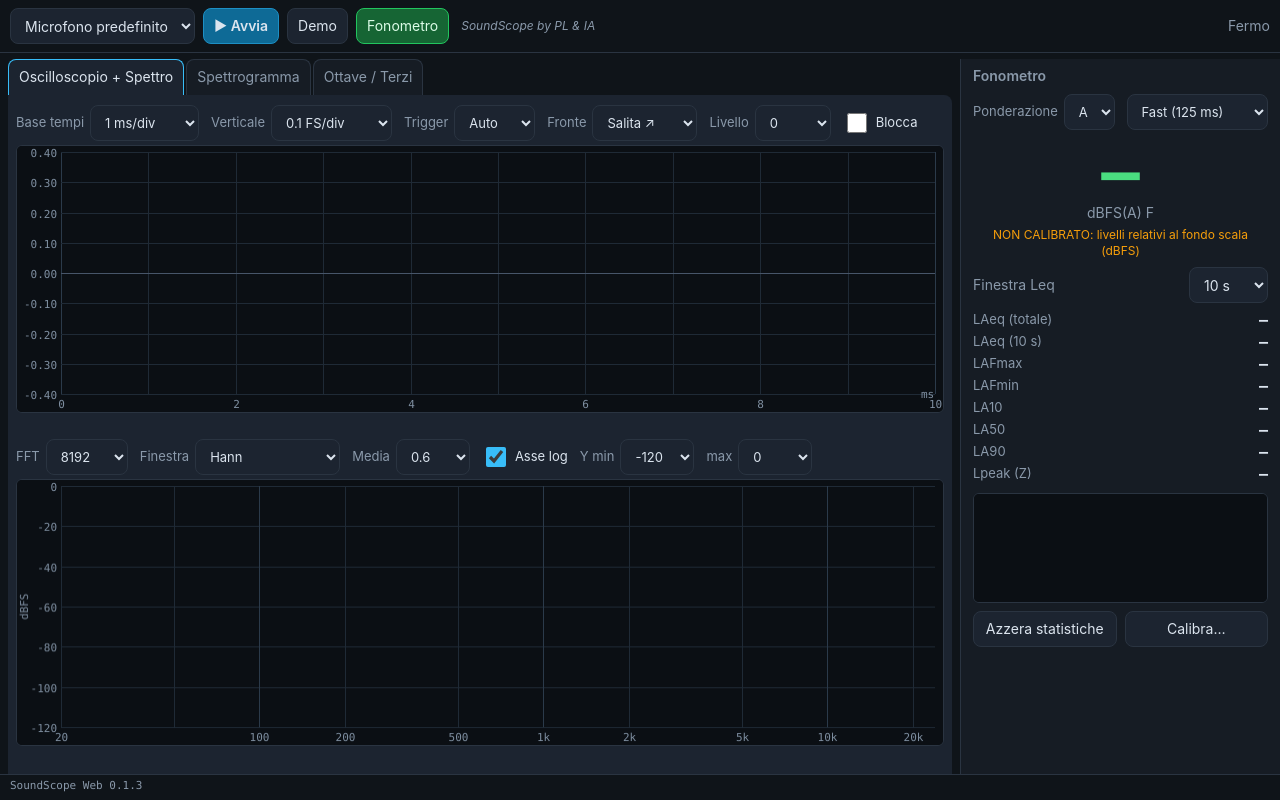
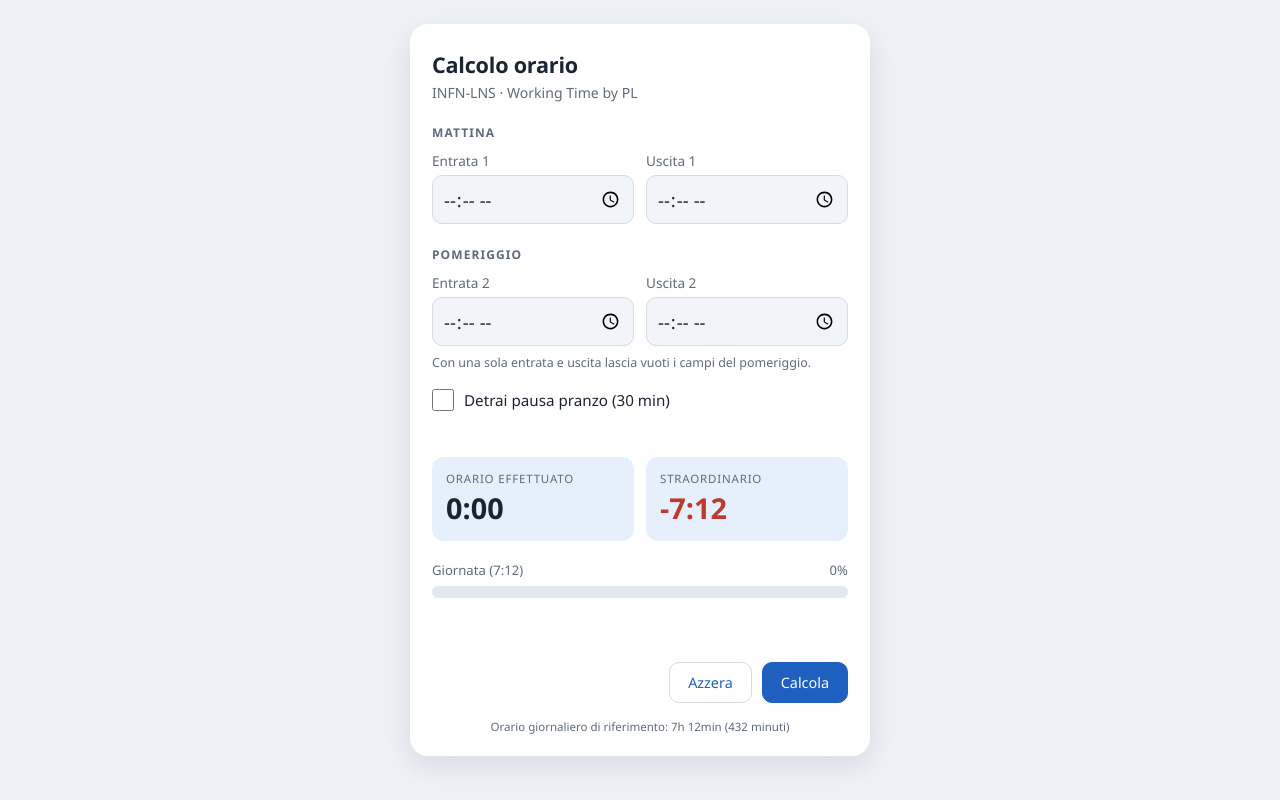
Before and after one commit to 2plitricol8/SoundScope, a website: page index.html in a window 1280 px wide. Drawn offline with Linux system fonts and the light colour scheme.

Commit message:
Add files via upload

```diff
--- a/index.html
+++ b/index.html
@@ -2,124 +2,234 @@
 <html lang="it">
 <head>
 <meta charset="utf-8">
-<meta name="viewport" content="width=device-width, initial-scale=1, viewport-fit=cover, user-scalable=no">
+<meta name="viewport" content="width=device-width, initial-scale=1">
+<meta name="color-scheme" content="light dark">
+<meta name="theme-color" content="#1f5fbf">
 <meta name="apple-mobile-web-app-capable" content="yes">
 <meta name="mobile-web-app-capable" content="yes">
-<meta name="apple-mobile-web-app-status-bar-style" content="black-translucent">
-<meta name="apple-mobile-web-app-title" content="SoundScope">
-<meta name="theme-color" content="#0f1419">
+<meta name="apple-mobile-web-app-title" content="Orario">
+<meta name="apple-mobile-web-app-status-bar-style" content="default">
+<link rel="apple-touch-icon" href="icon-180.png">
+<link rel="icon" type="image/png" href="icon-192.png">
 <link rel="manifest" href="manifest.webmanifest">
-<link rel="icon" href="icons/icon.svg" type="image/svg+xml">
-<link rel="apple-touch-icon" href="icons/apple-touch-icon.png">
-<title>SoundScope Web</title>
-<link rel="stylesheet" href="style.css">
+<title>Calcolo orario INFN-LNS</title>
+<style>
+  /* Layout: una scheda centrata, campi orario in due colonne, risultati e barra sotto. */
+  :root {
+    --bg: #eef1f6; --card: #ffffff; --fg: #1b2433; --muted: #5f6b7c;
+    --line: #d6dce6; --field: #f1f4f9; --accent: #1f5fbf; --accent-soft: #e6effc;
+    --ok: #17803f; --warn: #b36b00; --bad: #c0392b; --track: #e3e8f0;
+    --shadow: 0 10px 30px rgba(20, 35, 60, .10);
+  }
+  @media (prefers-color-scheme: dark) {
+    :root:not([data-theme="light"]) {
+      --bg: #10151d; --card: #181f2b; --fg: #e8edf5; --muted: #98a3b6;
+      --line: #2a3445; --field: #111823; --accent: #5b9bff; --accent-soft: #1d2b44;
+      --ok: #45c47a; --warn: #e5a73a; --bad: #ef6a5b; --track: #263043;
+      --shadow: 0 10px 30px rgba(0, 0, 0, .45); color-scheme: dark;
+    }
+  }
+  :root[data-theme="dark"] {
+    --bg: #10151d; --card: #181f2b; --fg: #e8edf5; --muted: #98a3b6;
+    --line: #2a3445; --field: #111823; --accent: #5b9bff; --accent-soft: #1d2b44;
+    --ok: #45c47a; --warn: #e5a73a; --bad: #ef6a5b; --track: #263043;
+    --shadow: 0 10px 30px rgba(0, 0, 0, .45); color-scheme: dark;
+  }
+  * { box-sizing: border-box; }
+  body {
+    margin: 0;
+    background: var(--bg); color: var(--fg);
+    padding-inline: 16px; padding-block: 24px;
+    font-family: "Segoe UI", system-ui, -apple-system, Roboto, sans-serif; font-size: 16px;
+  }
+  .card {
+    width: 100%; max-width: 460px; margin: 0 auto; background: var(--card);
+    border-radius: 18px; box-shadow: var(--shadow); padding: 26px 22px 22px;
+  }
+  header h1 { margin: 0; font-size: 1.35rem; letter-spacing: -.01em; }
+  header p { margin: 4px 0 0; color: var(--muted); font-size: .88rem; }
+  .group { margin-top: 22px; }
+  .group h2 { margin: 0 0 10px; font-size: .75rem; text-transform: uppercase; letter-spacing: .09em; color: var(--muted); }
+  .row { display: grid; grid-template-columns: minmax(0,1fr) minmax(0,1fr); gap: 12px; }
+  .row > div, .tile { min-width: 0; }
+  label { display: block; font-size: .85rem; color: var(--muted); margin-bottom: 5px; }
+  input[type=time] {
+    -webkit-appearance: none; appearance: none; display: block;
+    width: 100%; min-width: 0; min-height: 48px; font: inherit; font-size: 1.15rem; text-align: left;
+    padding: 10px 10px; color: var(--fg); background: var(--field);
+    border: 1.5px solid var(--line); border-radius: 10px; outline: none;
+  }
+  input[type=time]:focus-visible { border-color: var(--accent); box-shadow: 0 0 0 3px var(--accent-soft); }
+  input.err { border-color: var(--bad); }
+  .check { display: flex; align-items: center; gap: 10px; margin: 18px 0 0; font-size: .95rem; color: var(--fg); cursor: pointer; }
+  .check input { width: 22px; height: 22px; margin: 0; accent-color: var(--accent); flex: none; }
+  .note { margin: 6px 0 0 32px; font-size: .8rem; color: var(--muted); min-height: 1.1em; }
+  .hint { margin: 8px 0 0; font-size: .78rem; color: var(--muted); }
+  .results { margin-top: 26px; display: grid; grid-template-columns: minmax(0,1fr) minmax(0,1fr); gap: 12px; }
+  .tile { background: var(--accent-soft); border-radius: 12px; padding: 14px 14px; }
+  .tile .k { font-size: .72rem; color: var(--muted); text-transform: uppercase; letter-spacing: .07em; }
+  .tile .v { font-size: 1.8rem; font-weight: 650; margin-top: 2px; font-variant-numeric: tabular-nums; }
+  .tile.ok .v { color: var(--ok); }
+  .tile.neg .v { color: var(--bad); }
+  .progress { margin-top: 20px; }
+  .progress .top { display: flex; justify-content: space-between; font-size: .82rem; color: var(--muted); margin-bottom: 7px; }
+  .track { height: 12px; background: var(--track); border-radius: 99px; overflow: hidden; }
+  .bar { height: 100%; width: 0; border-radius: 99px; background: var(--warn); transition: width .3s ease, background .3s; }
+  .bar.full { background: var(--ok); }
+  .status { margin-top: 8px; font-size: .88rem; font-weight: 600; min-height: 1.2em; }
+  .msg { margin-top: 12px; font-size: .82rem; color: var(--bad); min-height: 1em; }
+  .actions { margin-top: 14px; display: flex; justify-content: flex-end; gap: 10px; }
+  button.primary { background: var(--accent); border-color: var(--accent); color: #fff; }
+  button.primary:hover { background: var(--accent); opacity: .9; }
+  button {
+    font: inherit; font-size: .9rem; padding: 10px 18px; cursor: pointer; color: var(--accent);
+    background: transparent; border: 1.5px solid var(--line); border-radius: 10px;
+  }
+  button:hover { background: var(--accent-soft); border-color: var(--accent); }
+  footer { margin-top: 16px; text-align: center; font-size: .72rem; color: var(--muted); }
+  @media (max-width: 400px) {
+    .card { padding: 22px 14px 18px; }
+    input[type=time] { font-size: 1.05rem; }
+    .tile .v { font-size: 1.6rem; }
+  }
+  @media (prefers-reduced-motion: reduce) { .bar { transition: none; } }
+</style>
 </head>
 <body>
-<header class="bar">
-  <select id="device" title="Sorgente audio"><option value="">Microfono predefinito</option></select>
-  <button id="startBtn" class="primary">▶ Avvia</button>
-  <button id="demoBtn" title="Segnale simulato, senza microfono">Demo</button>
-  <button id="meterToggle" class="toggle active" title="Mostra / nascondi il pannello del fonometro per ingrandire i grafici" aria-pressed="true">Fonometro</button>
-  <span class="credit">SoundScope by PL &amp; IA</span>
-  <span id="status" class="status">Fermo</span>
-</header>
 
-<div id="warn" class="warn" hidden></div>
+<main class="card">
+  <header>
+    <h1>Calcolo orario</h1>
+    <p>INFN-LNS &middot; Working Time by PL</p>
+  </header>
 
-<main>
-  <section class="views">
-    <nav class="tabs" role="tablist">
-      <button data-tab="scope" class="active">Oscilloscopio + Spettro</button>
-      <button data-tab="sgram">Spettrogramma</button>
-      <button data-tab="bands">Ottave / Terzi</button>
-      <button data-tab="meter" class="only-narrow">Fonometro</button>
-    </nav>
-
-    <div class="tab active" id="tab-scope">
-      <div class="ctrls">
-        <label>Base tempi <select id="tdiv"></select></label>
-        <label>Verticale <select id="vdiv"></select></label>
-        <label>Trigger <select id="trigMode"><option value="auto">Auto</option><option value="off">Libero</option></select></label>
-        <label>Fronte <select id="trigEdge"><option value="rise">Salita ↗</option><option value="fall">Discesa ↘</option></select></label>
-        <label>Livello <select id="trigLevel" class="num"></select></label>
-        <label class="chk"><input id="freeze" type="checkbox"> Blocca</label>
-      </div>
-      <div class="plot grow"><canvas id="scope"></canvas></div>
-      <div id="scopeInfo" class="info">&nbsp;</div>
-      <div class="ctrls">
-        <label>FFT <select id="fftSize"></select></label>
-        <label>Finestra <select id="window"></select></label>
-        <label>Media <select id="avg" class="num"></select></label>
-        <label class="chk"><input id="logf" type="checkbox" checked> Asse log</label>
-        <label>Y min <select id="ymin" class="num"></select></label>
-        <label>max <select id="ymax" class="num"></select></label>
-      </div>
-      <div class="plot grow"><canvas id="spectrum"></canvas></div>
-      <div id="specInfo" class="info">&nbsp;</div>
+  <section class="group">
+    <h2>Mattina</h2>
+    <div class="row">
+      <div><label for="in1">Entrata 1</label><input type="time" id="in1"></div>
+      <div><label for="out1">Uscita 1</label><input type="time" id="out1"></div>
     </div>
-
-    <div class="tab" id="tab-sgram">
-      <div class="ctrls">
-        <label>Min <select id="sgMin" class="num"></select></label>
-        <label>Max <select id="sgMax" class="num"></select></label>
-        <span class="hint">scorre da destra a sinistra · asse verticale logaritmico 20 Hz – Nyquist</span>
-      </div>
-      <div class="plot grow stack"><canvas id="sgram"></canvas><canvas id="sgramAxis" class="overlay"></canvas></div>
-    </div>
-
-    <div class="tab" id="tab-bands">
-      <div class="ctrls">
-        <label>Bande <select id="bandFrac"><option value="3">1/3 d'ottava</option><option value="1">Ottave</option></select></label>
-        <label>Y min <select id="bMin" class="num"></select></label>
-        <label>max <select id="bMax" class="num"></select></label>
-      </div>
-      <div class="plot grow"><canvas id="bands"></canvas></div>
-      <div id="bandInfo" class="info">&nbsp;</div>
-    </div>
-
-    <div class="tab" id="tab-meter"></div>
   </section>
 
-  <aside class="meter" id="meterPanel">
-    <h2>Fonometro</h2>
-    <div class="ctrls two">
-      <label>Ponderazione <select id="wt"><option>A</option><option>C</option><option>Z</option></select></label>
-      <label><select id="tw"><option value="F">Fast (125 ms)</option><option value="S">Slow (1 s)</option></select></label>
+  <section class="group">
+    <h2>Pomeriggio</h2>
+    <div class="row">
+      <div><label for="in2">Entrata 2</label><input type="time" id="in2"></div>
+      <div><label for="out2">Uscita 2</label><input type="time" id="out2"></div>
     </div>
-    <div class="big"><span id="bigVal">—</span></div>
-    <div id="bigUnit" class="unit">dBFS(A) F</div>
-    <div id="calNote" class="calnote">NON CALIBRATO: livelli relativi al fondo scala (dBFS)</div>
-    <label class="row">Finestra Leq <select id="leqWin"><option value="1">1 s</option><option value="10" selected>10 s</option><option value="60">60 s</option><option value="300">5 min</option></select></label>
-    <table class="vals">
-      <tr><td id="lbLeq">LAeq (totale)</td><td id="vLeq">—</td></tr>
-      <tr><td id="lbLeqW">LAeq (10 s)</td><td id="vLeqW">—</td></tr>
-      <tr><td id="lbMax">LAFmax</td><td id="vMax">—</td></tr>
-      <tr><td id="lbMin">LAFmin</td><td id="vMin">—</td></tr>
-      <tr><td id="lbL10">LA10</td><td id="vL10">—</td></tr>
-      <tr><td id="lbL50">LA50</td><td id="vL50">—</td></tr>
-      <tr><td id="lbL90">LA90</td><td id="vL90">—</td></tr>
-      <tr><td>Lpeak (Z)</td><td id="vPeak">—</td></tr>
-    </table>
-    <div class="plot hist"><canvas id="hist"></canvas></div>
-    <div class="btns">
-      <button id="resetBtn">Azzera statistiche</button>
-      <button id="calBtn">Calibra…</button>
-    </div>
-    <div id="calPanel" class="calpanel" hidden>
-      <p>Applica al microfono una sorgente di livello noto (calibratore a 94 dB, oppure un tono a 1 kHz misurato con un fonometro di riferimento) e premi <b>Calibra</b>. Usa la media degli ultimi 3 s, ponderazione Z.</p>
-      <label class="row">Livello di riferimento (dB SPL) <input id="calRef" type="number" step="0.1" value="94"></label>
-      <div id="calMeasured" class="hint">Livello misurato: —</div>
-      <div class="btns">
-        <button id="calDo" class="primary">Calibra</button>
-        <button id="calClear">Rimuovi calibrazione</button>
-      </div>
-      <div id="calMsg" class="hint"></div>
-    </div>
-  </aside>
+    <p class="hint">Con una sola entrata e uscita lascia vuoti i campi del pomeriggio.</p>
+    <label class="check"><input type="checkbox" id="pausa"> Detrai pausa pranzo (30 min)</label>
+    <div class="note" id="pausaNote"></div>
+  </section>
+
+  <section class="results" aria-live="polite">
+    <div class="tile"><div class="k">Orario effettuato</div><div class="v" id="tot">0:00</div></div>
+    <div class="tile neg" id="straTile"><div class="k">Straordinario</div><div class="v" id="stra">-7:12</div></div>
+  </section>
+
+  <section class="progress">
+    <div class="top"><span>Giornata (7:12)</span><span id="pct">0%</span></div>
+    <div class="track"><div class="bar" id="bar"></div></div>
+    <div class="status" id="status"></div>
+  </section>
+
+  <div class="msg" id="msg"></div>
+  <noscript><div class="msg">JavaScript non attivo: il calcolo non può funzionare. Controlla le impostazioni del browser.</div></noscript>
+  <div class="actions"><button type="button" id="reset">Azzera</button><button type="button" id="calc" class="primary">Calcola</button></div>
+  <footer>Orario giornaliero di riferimento: 7h 12min (432 minuti)</footer>
 </main>
 
-<footer id="diag" class="diag">SoundScope Web 0.1.3</footer>
+<script>
+(function () {
+  var DAILY = 432;
+  var ids = ["in1", "out1", "in2", "out2"];
+  var el = {};
+  ids.concat(["tot", "stra", "straTile", "bar", "pct", "status", "msg", "reset", "calc", "pausa", "pausaNote"]).forEach(function (i) { el[i] = document.getElementById(i); });
 
-<script type="module" src="app.js"></script>
+  function toMin(v) {
+    if (!v) return 0;
+    var p = v.split(":");
+    return (parseInt(p[0], 10) || 0) * 60 + (parseInt(p[1], 10) || 0);
+  }
+  function fmt(m) {
+    var s = m < 0 ? "-" : "";
+    m = Math.abs(m);
+    var mm = m % 60;
+    return s + Math.floor(m / 60) + ":" + (mm < 10 ? "0" : "") + mm;
+  }
+  function span(a, b, label, errors) {
+    if (!el[a].value || !el[b].value) return 0;
+    var d = toMin(el[b].value) - toMin(el[a].value);
+    if (d < 0) {
+      errors.push("L'uscita " + label + " è precedente all'entrata.");
+      el[a].classList.add("err"); el[b].classList.add("err");
+      return 0;
+    }
+    return d;
+  }
+  var last = "";
+  function calc(force) {
+    var key = ids.map(function (i) { return el[i].value; }).join("|") + "|" + el.pausa.checked;
+    if (!force && key === last) return;
+    last = key;
+    var errors = [];
+    ids.forEach(function (i) { el[i].classList.remove("err"); });
+    var lavorato = span("in1", "out1", "1", errors) + span("in2", "out2", "2", errors);
+    // Pausa pranzo: detrae 30 minuti se non c'e' rientro pomeriggio
+    // oppure, se la pausa tra uscita 1 ed entrata 2 e' inferiore a 30 minuti, detrae la parte mancante (30 - pausa).
+    var detratto = 0, nota = "";
+    if (el.pausa.checked && lavorato > 0) {
+      var rientro = el.in2.value && el.out2.value;
+      if (!rientro) {
+        detratto = 30; nota = "Nessun rientro: detratti 30 min";
+      } else if (el.out1.value && el.in2.value) {
+        var gap = toMin(el.in2.value) - toMin(el.out1.value);
+        if (gap < 0) {
+          errors.push("L'entrata 2 \u00e8 precedente all'uscita 1.");
+          el.in2.classList.add("err"); el.out1.classList.add("err");
+        } else if (gap < 30) {
+          detratto = 30 - gap; nota = "Pausa di " + gap + " min (meno di 30): detratti " + detratto + " min";
+        } else {
+          nota = "Pausa di " + gap + " min: nessuna detrazione";
+        }
+      }
+    }
+    el.pausaNote.textContent = nota;
+    var tot = Math.max(0, lavorato - detratto);
+    var stra = tot - DAILY;
+    el.tot.textContent = fmt(tot);
+    el.stra.textContent = (stra > 0 ? "+" : "") + fmt(stra);
+    el.straTile.className = "tile" + (stra > 0 ? " ok" : stra < 0 ? " neg" : "");
+    el.bar.style.width = Math.min(100, Math.round(tot / DAILY * 100)) + "%";
+    el.bar.className = "bar" + (tot >= DAILY ? " full" : "");
+    el.pct.textContent = Math.round(tot / DAILY * 100) + "%";
+    if (tot === 0) { el.status.textContent = ""; }
+    else if (stra > 0) { el.status.textContent = "Giornata completata: " + fmt(stra) + " di straordinario"; el.status.style.color = "var(--ok)"; }
+    else if (stra === 0) { el.status.textContent = "Giornata completata esatta"; el.status.style.color = "var(--ok)"; }
+    else { el.status.textContent = "Mancano " + fmt(-stra) + " per completare la giornata"; el.status.style.color = "var(--warn)"; }
+    el.msg.textContent = errors.join(" ");
+  }
+  ids.forEach(function (i) {
+    ["input", "change", "blur", "keyup"].forEach(function (ev) { el[i].addEventListener(ev, function () { calc(false); }); });
+  });
+  // iOS non sempre notifica ogni scatto del selettore orario: controllo periodico dei valori.
+  setInterval(function () { calc(false); }, 250);
+  try { el.pausa.checked = localStorage.getItem("pausa30") === "1"; } catch (e) {}
+  el.pausa.addEventListener("change", function () {
+    try { localStorage.setItem("pausa30", el.pausa.checked ? "1" : "0"); } catch (e) {}
+    calc(true);
+  });
+  el.reset.addEventListener("click", function () { ids.forEach(function (i) { el[i].value = ""; }); calc(true); });
+  el.calc.addEventListener("click", function () { calc(true); });
+  calc(true);
+})();
+</script>
+<script>
+if ("serviceWorker" in navigator) {
+  window.addEventListener("load", function () {
+    navigator.serviceWorker.register("sw.js").catch(function () {});
+  });
+}
+</script>
 </body>
 </html>
```
Also changed, not shown: sw.js (+26 -14 lines), icon-180.png (added), icon-192.png (added), icon-512.png (added), manifest.webmanifest.
